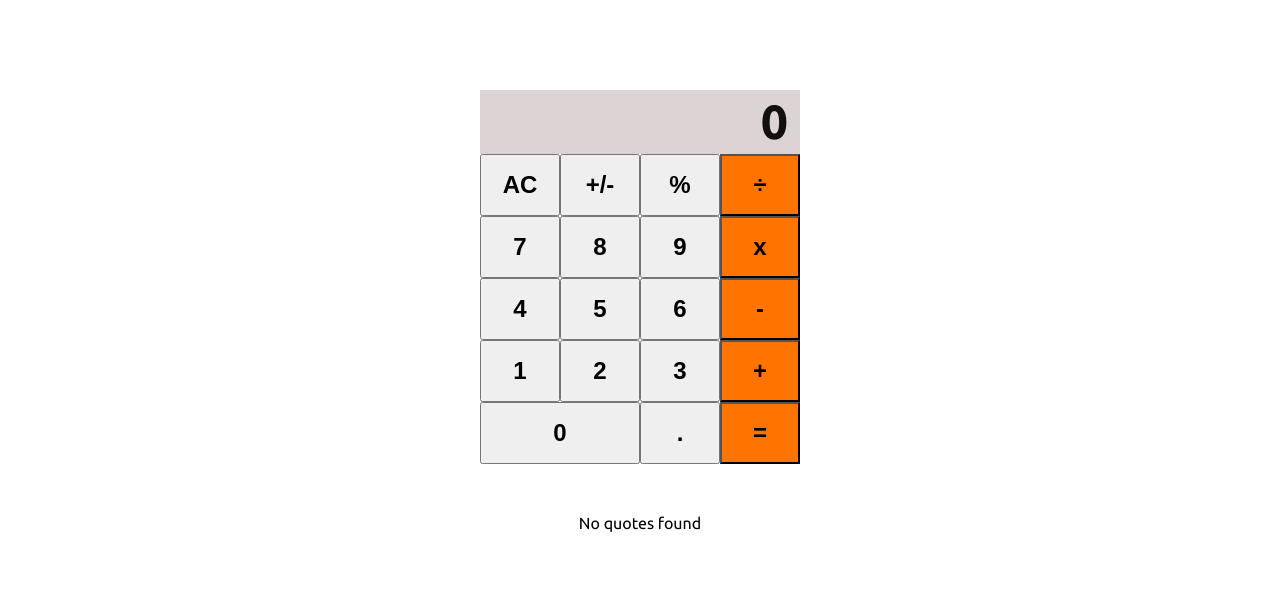
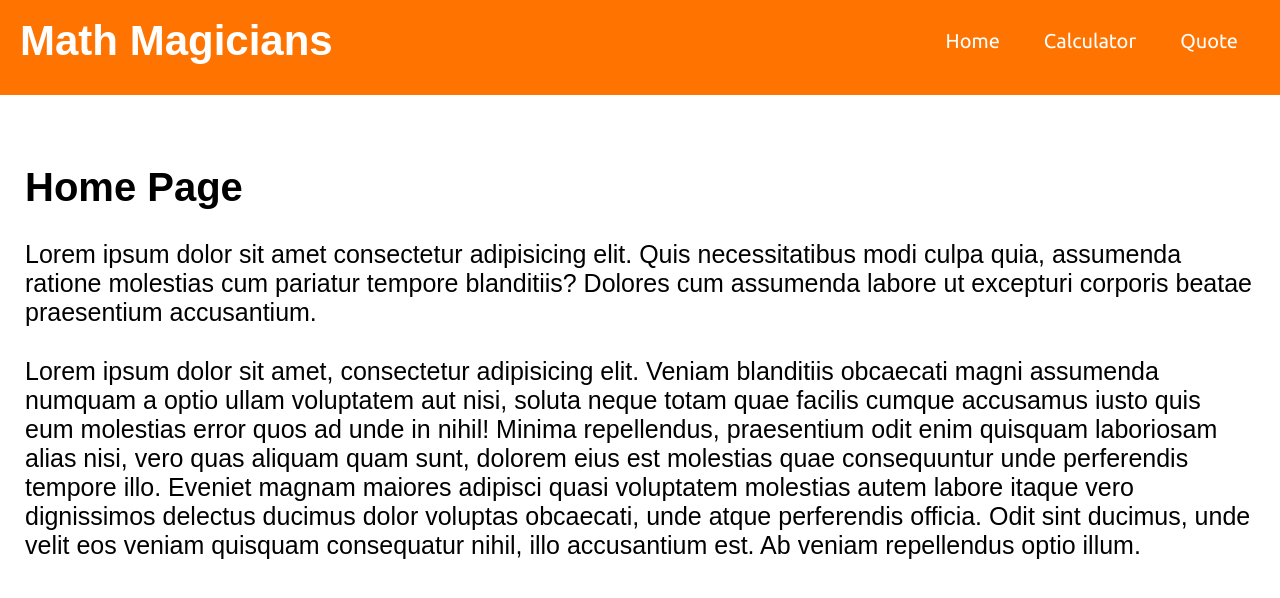
Before and after one commit to Atifzada/Maths-Magician, a React (Create React App) app: page / in a window 1280 px wide. Shown: the top 598 px of the page. Built offline with nearby package versions, Linux system fonts and the light colour scheme; no server answers.

Commit message:
Add routing to math magicians app

```diff
--- a/package.json
+++ b/package.json
@@ -10,6 +10,7 @@
     "prop-types": "^15.8.1",
     "react": "^18.2.0",
     "react-dom": "^18.2.0",
+    "react-router-dom": "^6.11.0",
     "react-scripts": "5.0.1",
     "web-vitals": "^2.1.4"
   },
--- a/src/App.css
+++ b/src/App.css
@@ -14,8 +14,8 @@
 }
 
 .display {
+  display: flex;
   justify-content: flex-end;
-  display: flex;
   align-items: center;
   color: rgb(18, 15, 15);
   padding: 12px;
@@ -23,6 +23,8 @@
   height: 4rem;
   font-size: 3rem;
   font-weight: 700;
+  border: 2px solid;
+  width: 20.5%;
 }
 
 .calculator {
@@ -32,8 +34,12 @@
 }
 
 .btnsContainer {
+  display: flex;
+  flex-direction: column;
   align-items: center;
   justify-content: center;
+  padding: 20px;
+  margin: 10% 0;
 }
 
 .Btns {
@@ -53,14 +59,16 @@
 
 .quotesContainer {
   display: flex;
-  width: 75vw;
   justify-content: center;
   flex-direction: column;
-  padding: 10px;
-  border: 4px dotted #ff7300;
+  padding: 13%;
+  scroll-behavior: smooth;
+
 }
 
 .category {
+  font-size: 45px;
+  font-weight: 900;
   display: flex;
   align-items: center;
   justify-content: center;
@@ -68,12 +76,64 @@
 }
 
 .quote {
+  font-size: 40px;
   margin: 10px 0;
   text-align: center;
 }
 
 .author {
+  font-size: 25px;
   display: flex;
   justify-content: flex-end;
   font-style: italic;
 }
+
+nav {
+  display: flex;
+  flex-direction: row;
+  justify-content: space-between;
+  padding: 17px 20px 30px;
+  background-color: #ff7300;
+  color: #fff;
+  align-items: center;
+}
+
+nav ul {
+  display: flex;
+  flex-direction: row;
+  list-style: none;
+}
+
+nav ul li {
+  padding: 0 22px;
+}
+
+nav ul li a {
+  color: #fff;
+  text-decoration: none;
+  transition: 0.5s;
+  font-size: 20px;
+}
+
+nav h1 {
+  font-size: 42px;
+  font-family: sans-serif;
+}
+
+.homePage {
+  display: flex;
+  flex-direction: column;
+  gap: 30px;
+  padding: 70px 25px;
+  font-family: sans-serif;
+}
+
+.homePage h1 {
+  font-size: 40px;
+  color: rgb(0, 0, 0);
+}
+
+.paragraph1,.paragraph2 {
+  color: black;
+  font-size: 25px;
+}
--- a/src/App.js
+++ b/src/App.js
@@ -1,13 +1,26 @@
 import './App.css';
+import { Route, Routes, Link } from 'react-router-dom';
 import CalculatorStructure from './components/CalculatorStructure';
-import FetchedData from './components/Fetch';
+import Quotes from './components/Quotes';
+import Home from './components/Home';
 
 function App() {
   return (
-    <div className="App">
-      <CalculatorStructure />
-      <FetchedData />
-    </div>
+    <>
+      <nav>
+        <h1>Math Magicians</h1>
+        <ul>
+          <li><Link exact to="/">Home</Link></li>
+          <li><Link exact to="/Calculator">Calculator</Link></li>
+          <li><Link exact to="/Quotes">Quote</Link></li>
+        </ul>
+      </nav>
+      <Routes>
+        <Route exact path="/" element={<Home />} />
+        <Route path="/Calculator" element={<CalculatorStructure />} />
+        <Route path="/Quotes" element={<Quotes />} />
+      </Routes>
+    </>
   );
 }
 
--- a/src/components/Calculator.js
+++ b/src/components/Calculator.js
@@ -6,12 +6,13 @@ function Calculator(props) {
   const { calcState, handleClick } = props;
   return (
     <>
-      <div className="display">
-        {calcState.result}
-        {calcState.function}
-        {calcState.next}
-      </div>
       <div className="btnsContainer">
+        <div className="display">
+          {calcState.result}
+          {calcState.function}
+          {calcState.next}
+        </div>
+
         <div>
           <button type="button" className="Btns" onClick={handleClick}>AC</button>
           <button type="button" className="Btns" onClick={handleClick}>+/-</button>
--- /dev/null
+++ b/src/components/Home.js
@@ -0,0 +1,22 @@
+const Home = () => (
+  <section className="homePage">
+    <h1>Home Page</h1>
+    <p className="paragraph1">
+      Lorem ipsum dolor sit amet consectetur adipisicing elit. Quis necessitatibus modi culpa quia,
+      assumenda ratione molestias cum pariatur tempore blanditiis? Dolores cum assumenda
+      labore ut excepturi corporis beatae praesentium accusantium.
+    </p>
+    <p className="paragraph2">
+      Lorem ipsum dolor sit amet, consectetur adipisicing elit.
+      Veniam blanditiis obcaecati magni assumenda numquam a optio ullam voluptatem aut nisi,
+      soluta neque totam quae facilis cumque accusamus iusto quis eum molestias error quos ad unde
+      in nihil! Minima repellendus, praesentium odit enim quisquam laboriosam alias nisi,
+      vero quas aliquam quam sunt, dolorem eius est molestias quae consequuntur unde perferendis
+      tempore illo. Eveniet magnam maiores adipisci quasi voluptatem molestias autem labore
+      itaque vero dignissimos delectus ducimus dolor voluptas obcaecati, unde atque
+      perferendis officia. Odit sint ducimus, unde velit eos veniam quisquam
+      consequatur nihil, illo accusantium est. Ab veniam repellendus optio illum.
+    </p>
+  </section>
+);
+export default Home;
--- a/src/components/Fetch.js
+++ b/src/components/Quotes.js
@@ -1,6 +1,6 @@
 import React, { useState, useEffect } from 'react';
 
-const FetchedData = () => {
+const Quotes = () => {
   const [loading, setLoading] = useState(false);
   const [isError, setIsError] = useState(false);
   const [quotes, setQuotes] = useState({});
@@ -35,4 +35,4 @@ const FetchedData = () => {
   );
 };
 
-export default FetchedData;
+export default Quotes;
--- a/src/index.js
+++ b/src/index.js
@@ -1,12 +1,15 @@
 import React from 'react';
 import ReactDOM from 'react-dom/client';
 import './index.css';
+import { BrowserRouter } from 'react-router-dom';
 import App from './App';
 
 const root = ReactDOM.createRoot(document.getElementById('root'));
 root.render(
   <React.StrictMode>
-    <App />
+    <BrowserRouter>
+      <App />
+    </BrowserRouter>
   </React.StrictMode>,
 );
 
```
Also changed, not shown: 1 other file (tests, documents, lock files or other folders).
